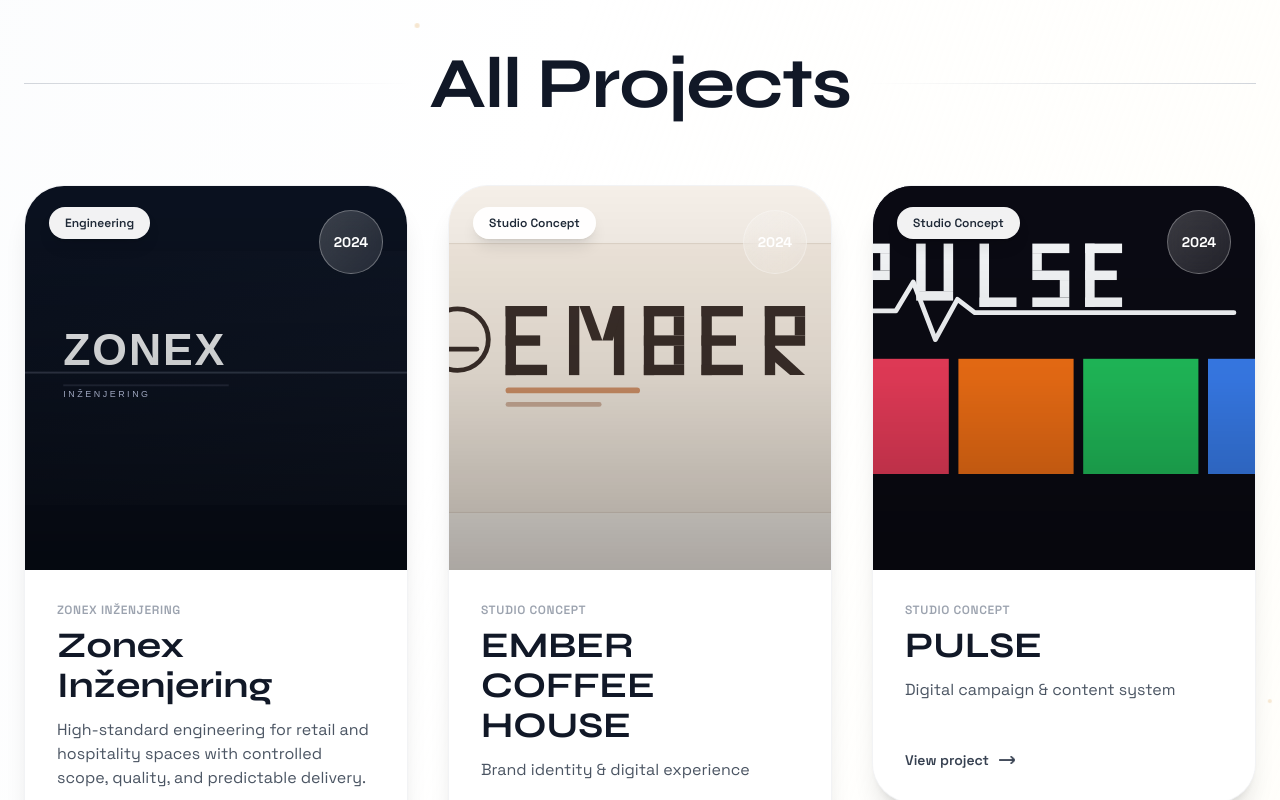
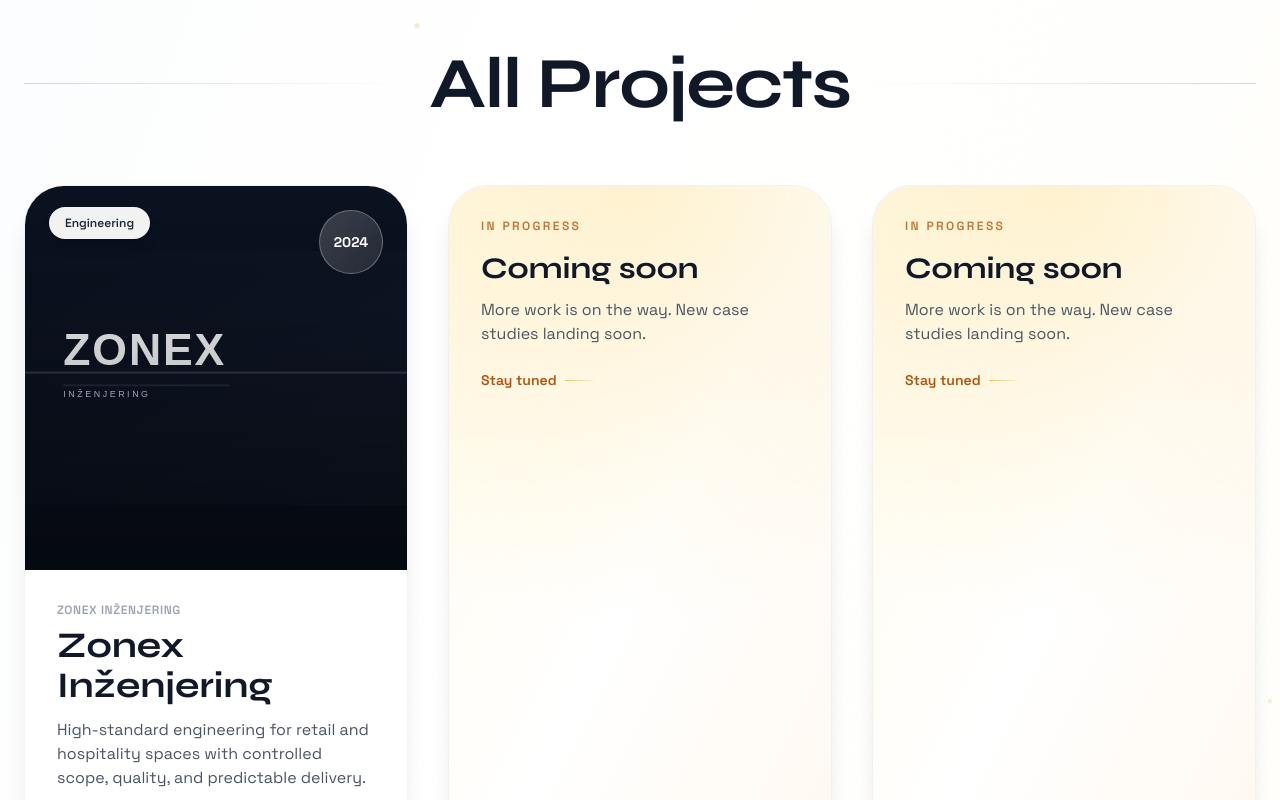
Before and after one commit to nemanja1033/thirtythree, a React (Vite) app: page /portfolio in a window 1280 px wide. Shown: the part 2000-2800 px from the top of the page. Built offline with nearby package versions, Linux system fonts and the light colour scheme.

Commit message:
Fix mobile testimonials layout and update portfolio placeholders

```diff
--- a/src/components/TestimonialsSection.tsx
+++ b/src/components/TestimonialsSection.tsx
@@ -52,7 +52,7 @@ function TestimonialCard({ testimonial, index, isMobile, t }: { testimonial: Tes
       }}
       whileHover={!isMobile ? { y: -6 } : undefined}
       style={{ willChange: "transform, opacity" }}
-      className="flex-shrink-0 w-[88vw] max-w-[420px] sm:w-[400px] md:w-auto"
+      className="flex-shrink-0 w-[calc(100vw-2rem)] max-w-[420px] sm:w-[400px] md:w-auto"
     >
       <div className="h-full p-6 md:p-8 rounded-2xl md:rounded-3xl bg-white/90 border border-gray-100/80 shadow-[0_14px_40px_-26px_rgba(15,23,42,0.28)] md:shadow-[0_20px_60px_-30px_rgba(15,23,42,0.35)] md:hover:shadow-[0_28px_80px_-32px_rgba(15,23,42,0.5)] transition-all duration-500 relative overflow-hidden group backdrop-blur-[2px] md:backdrop-blur-sm">
         {/* Gradient accent */}
@@ -100,7 +100,7 @@ export default function TestimonialsSection() {
   return (
     <section
       ref={sectionRef}
-      className="py-16 md:py-32 bg-gradient-to-b from-white via-amber-50/40 to-gray-50 relative overflow-x-hidden overflow-y-visible md:overflow-hidden"
+      className="pt-12 pb-16 md:py-32 bg-gradient-to-b from-white via-amber-50/40 to-gray-50 relative overflow-x-hidden overflow-y-visible md:overflow-hidden"
     >
       {/* Background decorations */}
       <div className="absolute top-16 left-6 w-56 h-56 md:left-10 md:w-72 md:h-72 bg-amber-100/50 rounded-full blur-[80px] md:blur-[110px] pointer-events-none" />
@@ -127,8 +127,8 @@ export default function TestimonialsSection() {
         <rect width="100%" height="100%" fill="url(#testimonial-glow)" />
       </svg>
 
-      <div className="container mx-auto px-5 md:px-6 relative z-10">
-        <div className="grid lg:grid-cols-[minmax(0,420px)_1fr] gap-10 lg:gap-16 items-start">
+      <div className="container mx-auto px-4 sm:px-5 md:px-6 relative z-10">
+        <div className="grid lg:grid-cols-[minmax(0,420px)_1fr] gap-10 lg:gap-16 items-start min-w-0">
           {/* Header */}
           <motion.div
             initial={{ opacity: 0, y: 30 }}
@@ -177,9 +177,9 @@ export default function TestimonialsSection() {
           </motion.div>
 
           {/* Testimonials */}
-          <div className="relative mx-0 md:-mx-5 lg:mx-0">
+          <div className="relative mx-0 md:-mx-5 lg:mx-0 min-w-0">
             <div className="pointer-events-none absolute inset-y-0 right-0 w-12 bg-gradient-to-l from-white via-white/70 to-transparent md:hidden" />
-            <div className="flex md:grid md:grid-cols-2 gap-4 md:gap-6 overflow-x-auto md:overflow-visible pb-6 md:pb-0 px-5 md:px-0 snap-x snap-mandatory scrollbar-hide overscroll-x-contain scroll-px-5 touch-pan-x">
+            <div className="flex md:grid md:grid-cols-2 gap-4 md:gap-6 overflow-x-auto md:overflow-visible pb-6 md:pb-0 px-4 sm:px-5 md:px-0 snap-x snap-mandatory scrollbar-hide overscroll-x-contain scroll-px-4 sm:scroll-px-5 touch-pan-x">
               {testimonials.map((testimonial, index) => (
                 <div key={testimonial.id} className="snap-center md:snap-none flex">
                   <TestimonialCard
--- a/src/pages/Portfolio.tsx
+++ b/src/pages/Portfolio.tsx
@@ -59,60 +59,11 @@ const projects: Project[] = [
     imageBg: "#0b1220",
     imageOverlayClass: "from-black/50 via-black/20 to-transparent",
   },
-  {
-    id: 2,
-    title: "EMBER COFFEE HOUSE",
-    category: "Studio Concept",
-    description: "Brand identity & digital experience",
-    tags: [],
-    image: "/images/ember-coffee-featured.svg",
-    featured: false,
-    gradient: "from-amber-600 to-stone-700",
-    color: "#3b2f2a",
-    year: "2024",
-    client: "Studio Concept",
-    link: "/portfolio/ember-coffee-house",
-    imageFit: "cover",
-    imageBg: "#f5efe8",
-    imageOverlayClass: "from-black/30 via-black/10 to-transparent",
-  },
-  {
-    id: 3,
-    title: "STUDIO NORMA",
-    category: "Studio Concept",
-    description: "Identity & portfolio website",
-    tags: [],
-    image: "/images/studio-norma-featured.svg",
-    featured: true,
-    gradient: "from-neutral-800 to-neutral-950",
-    color: "#111111",
-    year: "2024",
-    client: "Studio Concept",
-    link: "/portfolio/studio-norma",
-    imageFit: "cover",
-    imageBg: "#f8f8f8",
-    imageOverlayClass: "from-black/35 via-black/10 to-transparent",
-  },
-  {
-    id: 4,
-    title: "PULSE",
-    category: "Studio Concept",
-    description: "Digital campaign & content system",
-    tags: [],
-    image: "/images/pulse-campaign-featured.svg",
-    featured: false,
-    gradient: "from-rose-600 to-indigo-600",
-    color: "#0b0b14",
-    year: "2024",
-    client: "Studio Concept",
-    link: "/portfolio/pulse-campaign",
-    imageFit: "cover",
-    imageBg: "#0b0b14",
-    imageOverlayClass: "from-black/35 via-black/10 to-transparent",
-  },
 ];
 
-const categories = ["All", "Brand Building", "Engineering", "Studio Concept"];
+const categories = ["All", "Brand Building", "Engineering"];
+
+const comingSoonCopy = "More work is on the way. New case studies landing soon.";
 
 // Optimized floating particles - reduced count and simplified animations
 function FloatingParticles({ count = 10 }: { count?: number }) {
@@ -519,6 +470,39 @@ function ProjectCard3D({
   return cardContent;
 }
 
+function ComingSoonCard({ index }: { index: number }) {
+  const cardRef = useRef<HTMLDivElement>(null);
+  const isInView = useInView(cardRef, { once: true, margin: "-100px" });
+
+  return (
+    <motion.div
+      ref={cardRef}
+      initial={{ opacity: 0, y: 60 }}
+      animate={isInView ? { opacity: 1, y: 0 } : {}}
+      transition={{ duration: 0.7, delay: index * 0.08, ease: [0.25, 0.1, 0.25, 1] }}
+      className="group relative"
+    >
+      <div className="relative h-full overflow-hidden rounded-3xl md:rounded-[2.5rem] bg-white border border-gray-200/60 shadow-xl transition-all duration-500">
+        <div className="absolute inset-0 bg-gradient-to-br from-amber-50 via-white to-orange-50 opacity-90" />
+        <div className="absolute inset-0 bg-[radial-gradient(circle_at_top,_rgba(251,191,36,0.18),_transparent_55%)]" />
+        <div className="relative p-6 md:p-8 h-full flex flex-col">
+          <span className="text-xs font-semibold uppercase tracking-[0.2em] text-amber-700/80">
+            In progress
+          </span>
+          <h3 className="text-2xl md:text-3xl font-bold mt-4">Coming soon</h3>
+          <p className="text-gray-600 mt-3 leading-relaxed text-sm md:text-base">
+            {comingSoonCopy}
+          </p>
+          <div className="mt-6 inline-flex items-center gap-2 text-sm font-semibold text-amber-700">
+            <span>Stay tuned</span>
+            <span className="h-px w-8 bg-gradient-to-r from-amber-400 to-transparent" />
+          </div>
+        </div>
+      </div>
+    </motion.div>
+  );
+}
+
 export default function Portfolio() {
   const [selectedCategory, setSelectedCategory] = useState("All");
   const [isMobile, setIsMobile] = useState(false);
@@ -561,6 +545,7 @@ export default function Portfolio() {
 
   const featuredProjects = filteredProjects.filter((p) => p.featured);
   const regularProjects = filteredProjects.filter((p) => !p.featured);
+  const showPlaceholders = selectedCategory === "All";
 
   // Optimized cursor follower for desktop
   const cursorX = useSpring(mousePosition.x, { stiffness: 100, damping: 30 });
@@ -880,6 +865,10 @@ export default function Portfolio() {
                       featured={false}
                     />
                   ))}
+                  {showPlaceholders &&
+                    [0, 1].map((placeholderIndex) => (
+                      <ComingSoonCard key={`coming-soon-${placeholderIndex}`} index={regularProjects.length + placeholderIndex} />
+                    ))}
                 </AnimatePresence>
               </div>
             </motion.div>
```
